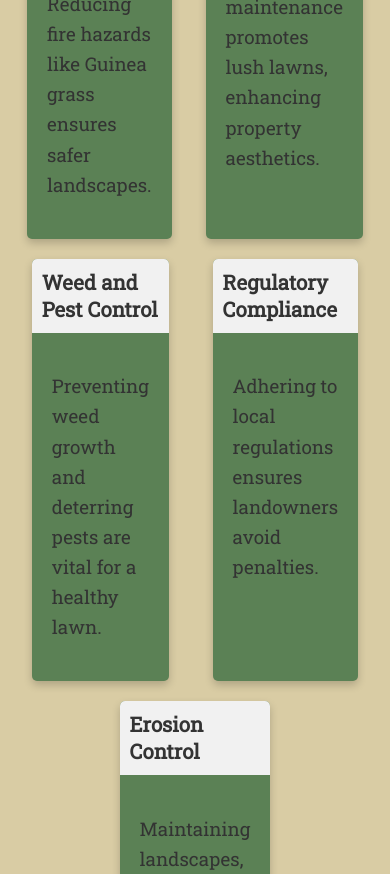
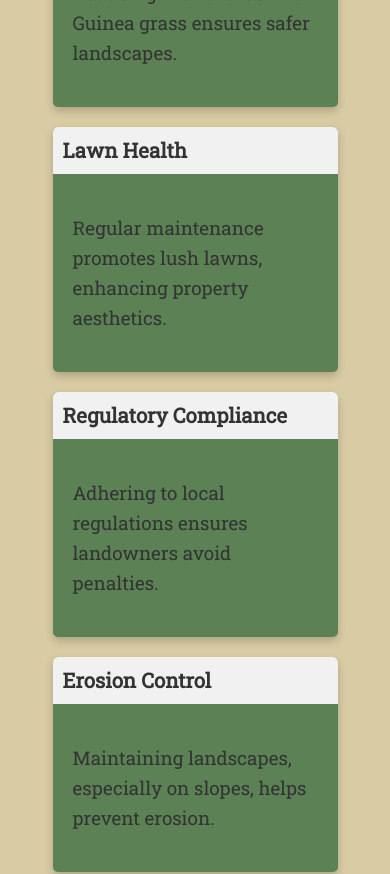
Before and after one commit to gefenbar/kilauea-slope-mowing-website, a React (Create React App) app: page / in a window 390 px wide. Shown: the part 3780-4654 px from the top of the page. Built offline with nearby package versions, Linux system fonts and the light colour scheme; no server answers.

Commit message:
design improvements

```diff
--- a/src/App.css
+++ b/src/App.css
@@ -446,6 +446,8 @@ body {
 .importance {
   background-color: #d9cca4;
   /* padding: 50px 0; */
+  padding-bottom: 4rem;
+  padding-top: 1rem;
 }
 
 .section-title {
@@ -657,4 +659,7 @@ height: 100%;
   .service-item h3 {
     font-size: 1.5rem;
   }
+  .importance-item {
+  flex: 0 0 calc(50% + 100px);
+  }
 }
--- a/src/Components/Importance.js
+++ b/src/Components/Importance.js
@@ -21,14 +21,14 @@ export default function Importance() {
             </div>
           </div>
         </div>
-        <div className="importance-item">
+        {/* <div className="importance-item">
           <div className="card">
             <div className="card-header">Weed and Pest Control</div>
             <div className="card-content">
               <p>Preventing weed growth and deterring pests are vital for a healthy lawn.</p>
             </div>
           </div>
-        </div>
+        </div> */}
         <div className="importance-item">
           <div className="card">
             <div className="card-header">Regulatory Compliance</div>
```
Also changed, not shown: public/fire.webp (added).
